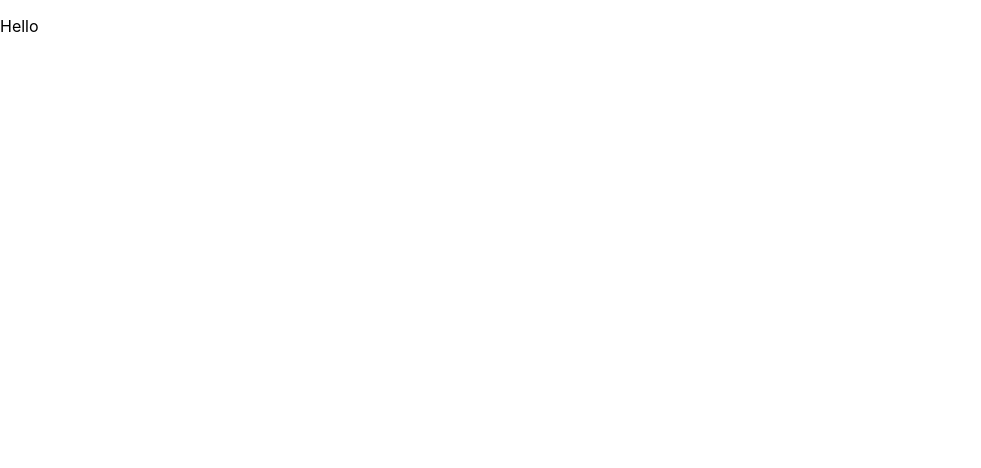
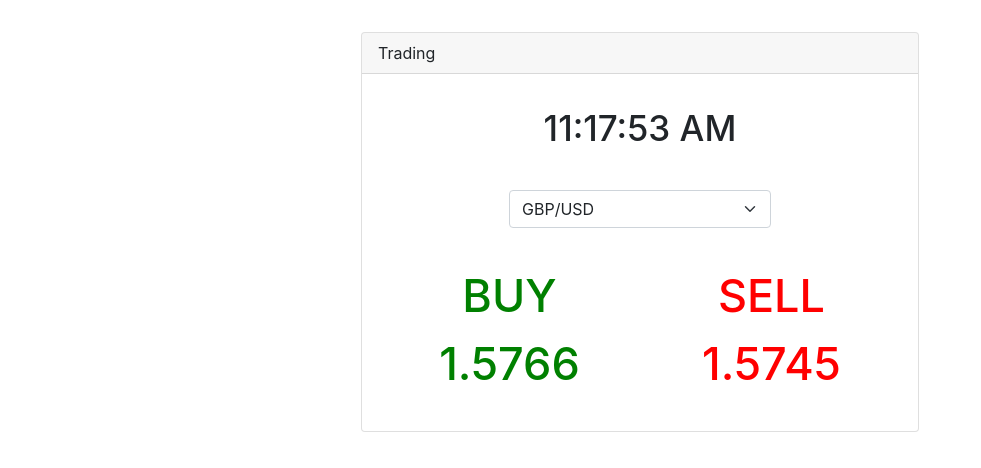
Before and after one commit to lush-dash/currency-trading-emulator, a React (Create React App) app in the folder client/: page / in a window 1280 px wide. Shown: the top 468 px of the page, without its empty margins (0-981 px from the left). Built offline with nearby package versions, Linux system fonts and the light colour scheme.

Commit message:
traiding and modal are done

```diff
--- a/client/package.json
+++ b/client/package.json
@@ -6,9 +6,11 @@
     "@testing-library/jest-dom": "^5.16.5",
     "@testing-library/react": "^13.4.0",
     "@testing-library/user-event": "^13.5.0",
+    "bootstrap": "^5.2.3",
     "react": "^18.2.0",
     "react-dom": "^18.2.0",
     "react-scripts": "5.0.1",
+    "reactstrap": "^9.1.5",
     "web-vitals": "^2.1.4"
   },
   "scripts": {
--- a/client/public/index.html
+++ b/client/public/index.html
@@ -9,6 +9,10 @@
       name="description"
       content="Web site created using create-react-app"
     />
+    <link
+    rel="stylesheet"
+    href="https://cdn.jsdelivr.net/npm/bootstrap@5.1.0/dist/css/bootstrap.min.css"
+  />
     <link rel="apple-touch-icon" href="%PUBLIC_URL%/logo192.png" />
     <!--
       manifest.json provides metadata used when your web app is installed on a
--- a/client/src/App.jsx
+++ b/client/src/App.jsx
@@ -1,6 +1,10 @@
+import Main from './components/Main/Main';
+
 function App() {
   return (
-    <p>Hello</p>
+    <div className="container">
+      <Main />
+    </div>
   );
 }
 
--- /dev/null
+++ b/client/src/components/Clock/Clock.jsx
@@ -0,0 +1,21 @@
+import React, { useEffect, useState } from 'react';
+import {
+  CardTitle,
+} from 'reactstrap';
+
+export default function Clock() {
+  const [clock, setClock] = useState();
+
+  useEffect(() => {
+    setInterval(() => {
+      const date = new Date();
+      setClock(date.toLocaleTimeString());
+    }, 1000);
+  }, []);
+
+  return (
+    <CardTitle className="time" tag="h5">
+      {clock}
+    </CardTitle>
+  );
+}
--- /dev/null
+++ b/client/src/components/Main/Main.jsx
@@ -0,0 +1,17 @@
+import React from 'react';
+import {
+  Card, CardHeader,
+} from 'reactstrap';
+import Trading from '../Trading/Trading';
+import './index.css';
+
+export default function Main() {
+  return (
+    <Card className="main-card">
+      <CardHeader>
+        Trading
+      </CardHeader>
+      <Trading />
+    </Card>
+  );
+}
--- /dev/null
+++ b/client/src/components/Main/index.css
@@ -0,0 +1,4 @@
+.main-card{
+    min-width: 50%;
+    min-height: 25em;
+}
--- /dev/null
+++ b/client/src/components/ModalWindow/ModalWindow.jsx
@@ -0,0 +1,46 @@
+import React from 'react';
+import {
+  Button,
+  Modal,
+  ModalHeader,
+  ModalBody,
+  ModalFooter,
+  Input,
+  Label,
+} from 'reactstrap';
+import './index.css';
+
+function ModalWindow({ modalState, closeModal }) {
+  return (
+    <div>
+      <Modal className="modal-window" isOpen={modalState} unmountOnClose>
+        <ModalHeader>Make order</ModalHeader>
+        <ModalBody>
+          <div className="modal-content-container">
+            <span>SELL</span>
+            <span>1.5746</span>
+            <span>GBP/USD</span>
+          </div>
+          <div className="volume-input-container">
+            <Label for="volume">Volume</Label>
+            <Input
+              id="volume"
+              type="text"
+            />
+          </div>
+        </ModalBody>
+        <ModalFooter>
+          <Button color="secondary" onClick={() => closeModal()}>
+            Cancel
+          </Button>
+          {' '}
+          <Button color="primary" onClick={() => closeModal()}>
+            OK
+          </Button>
+        </ModalFooter>
+      </Modal>
+    </div>
+  );
+}
+
+export default ModalWindow;
--- /dev/null
+++ b/client/src/components/ModalWindow/index.css
@@ -0,0 +1,24 @@
+.modal-dialog.modal-window{
+    max-width: 25em;
+}
+
+.volume-input-container{
+    display: flex;
+    align-items: center;
+    justify-content: space-around;
+}
+
+.form-label{
+    margin: 0;
+}
+
+#volume{
+    max-width: 70%;
+    max-height: 1.5em;
+}
+
+.modal-content-container{
+    display: flex;
+    justify-content: space-evenly;
+    margin-bottom: 1em;
+}
--- /dev/null
+++ b/client/src/components/Trading/Trading.jsx
@@ -0,0 +1,41 @@
+import React, { useState } from 'react';
+import {
+  CardBody, Input,
+} from 'reactstrap';
+import Clock from '../Clock/Clock';
+import ModalWindow from '../ModalWindow/ModalWindow';
+import './index.css';
+
+export default function Trading() {
+  const [modalState, setModalState] = useState(false);
+  const currencies = ['GBP/USD', 'EUR/GBP', 'EUR/USD'];
+
+  function closeModal() {
+    setModalState(false);
+  }
+  return (
+    <>
+      <CardBody className="content-container">
+        <Clock />
+        <Input
+          id="select"
+          name="select"
+          type="select"
+        >
+          {currencies.map((el) => (<option key={el}>{el}</option>))}
+        </Input>
+        <div className="prices-container">
+          <button type="button" className="price green" onClick={() => { setModalState(true); }}>
+            <p>BUY</p>
+            <p>1.5766</p>
+          </button>
+          <button type="button" className="price red" onClick={() => { setModalState(true); }}>
+            <p>SELL</p>
+            <p>1.5745</p>
+          </button>
+        </div>
+      </CardBody>
+      <ModalWindow modalState={modalState} closeModal={closeModal} />
+    </>
+  );
+}
--- /dev/null
+++ b/client/src/components/Trading/index.css
@@ -0,0 +1,40 @@
+.content-container{
+    display: flex;
+    flex-direction: column;
+    align-items: center;
+    justify-content: space-around;
+}
+
+.time{
+    font-size: 35px;
+}
+
+.prices-container{
+    width: 100%;
+    display: flex;
+    justify-content: space-around;
+}
+
+.price{
+    font-size: 45px;
+    border: none;
+    background-color: transparent;
+}
+
+.price>p {
+margin: 0;
+text-align: center;
+font-weight: 500;
+}
+
+.price.green{
+    color: green;
+}
+
+.price.red{
+    color: red;
+}
+
+#select{
+    max-width: 50%;
+}
--- a/client/src/index.css
+++ b/client/src/index.css
@@ -11,3 +11,9 @@ code {
   font-family: source-code-pro, Menlo, Monaco, Consolas, 'Courier New',
     monospace;
 }
+
+.container{
+  margin-top: 2em;
+  display: flex;
+  justify-content: center;
+}
```
Also changed, not shown: client/.eslintrc.js, 1 other file (tests, documents, lock files or other folders).
